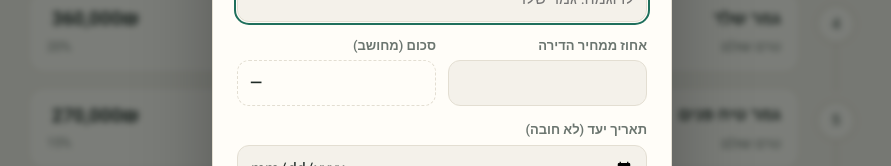
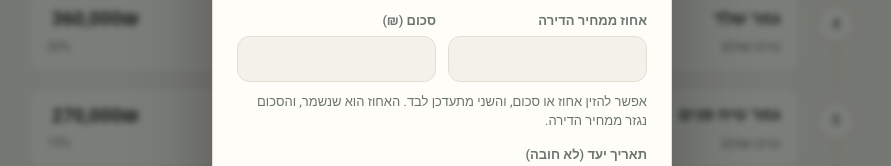
Before and after one commit to Amal-Ramot/tashlumim, a plain HTML site: page index.html in a window 1280 px wide. Both pictures are taken after a click on the button "+ הוספת שלב". Shown: the part 813-979 px from the top of the page, without its empty margins (198-1089 px from the left). Drawn offline with Linux system fonts and the light colour scheme; a web font is replaced by a local one.

Commit message:
Allow entering a stage as an amount as well as a percent
The amount and percent fields are linked; the exact percent is stored
so a typed amount is preserved to the shekel. The price in the summary
is now clickable for editing.

Co-Authored-By: Claude Fable 5.2 <noreply@anthropic.com>
Claude-Session: https://claude.ai/code/session_01HfNHHb695XF7MfhB7gwcDM

```diff
--- a/index.html
+++ b/index.html
@@ -77,6 +77,8 @@
   .ring-label b { font-family: "Frank Ruhl Libre", serif; font-size: 44px; line-height: 1; font-weight: 700; }
   .ring-label span { font-size: 13px; color: var(--muted); margin-top: 4px; }
   .stats { display: grid; grid-template-columns: repeat(3, 1fr); gap: 8px 20px; }
+  .stat-btn { border: 0; background: none; padding: 0; text-align: inherit; border-radius: 8px; }
+  .stat-btn:hover small { color: var(--accent); }
   .stat small { display: block; font-size: 13px; color: var(--muted); }
   .stat strong { font-size: clamp(18px, 3.4vw, 24px); font-weight: 700; }
   .stat.paid strong { color: var(--accent); }
@@ -174,7 +176,6 @@
   textarea { resize: vertical; min-height: 64px; }
   input:focus, textarea:focus, button:focus-visible { outline: 2px solid var(--accent); outline-offset: 1px; }
   .row { display: grid; grid-template-columns: 1fr 1fr; gap: 12px; }
-  .calc { display: flex; align-items: center; min-height: 44px; padding: 10px 12px; border-radius: 12px; border: 1px dashed var(--line); font-size: 16px; font-weight: 600; color: var(--ink); }
   .check { display: flex; align-items: center; gap: 10px; font-size: 15px; color: var(--ink); padding: 10px 12px; border-radius: 12px; background: var(--bg); border: 1px solid var(--line); }
   .check input { width: 20px; height: 20px; accent-color: var(--accent); }
   .actions { display: flex; gap: 8px; align-items: center; margin-top: 6px; }
@@ -218,7 +219,7 @@
         <div class="ring-label"><b class="num" id="pct"></b><span>שולם</span></div>
       </div>
       <div class="stats">
-        <div class="stat"><small>מחיר הדירה</small><strong class="num" id="sTotal"></strong></div>
+        <button type="button" class="stat stat-btn" id="priceBtn" title="עריכת מחיר הדירה"><small>מחיר הדירה ✎</small><strong class="num" id="sTotal"></strong></button>
         <div class="stat paid"><small>שולם עד כה</small><strong class="num" id="sPaid"></strong></div>
         <div class="stat"><small>נותר לתשלום</small><strong class="num" id="sLeft"></strong></div>
         <div class="nextbox" id="next"></div>
@@ -252,10 +253,11 @@
       <label>אחוז ממחיר הדירה
         <input type="number" id="fPct" min="0" max="100" step="any" enterkeyhint="next" inputmode="decimal" required>
       </label>
-      <label>סכום (מחושב)
-        <output class="calc num" id="fAmount"></output>
+      <label>סכום (₪)
+        <input type="number" id="fAmount" min="0" step="any" inputmode="numeric" enterkeyhint="next">
       </label>
     </div>
+    <p class="hint" id="fHint"></p>
     <label>תאריך יעד (לא חובה)
       <input type="date" id="fDue">
     </label>
@@ -331,7 +333,6 @@
     if (!raw || typeof raw !== 'object' || !Array.isArray(raw.stages)) throw new Error('bad file');
     let total = Math.max(0, Number(raw.total) || 0);
     if (!total && raw.stages.some(s => s && s.pct == null)) total = raw.stages.reduce((a, s) => a + Math.max(0, Number(s && s.amount) || 0), 0);
-    const r2 = n => Math.round(n * 100) / 100;
     return {
       sample: !!raw.sample,
       title: String(raw.title || 'הדירה שלנו').slice(0, 60),
@@ -340,7 +341,7 @@
         id: uid(),
         name: String(s.name || 'שלב').slice(0, 80),
         // older saves stored an amount; convert it once to a fixed percent
-        pct: Math.min(100, Math.max(0, s.pct != null ? r2(Number(s.pct) || 0) : total ? r2((Number(s.amount) || 0) / total * 100) : 0)),
+        pct: Math.min(100, Math.max(0, s.pct != null ? Number(s.pct) || 0 : total ? (Number(s.amount) || 0) / total * 100 : 0)),
         due: /^\d{4}-\d{2}-\d{2}$/.test(s.due) ? s.due : '',
         paid: !!s.paid,
         paidDate: /^\d{4}-\d{2}-\d{2}$/.test(s.paidDate) ? s.paidDate : '',
@@ -470,15 +471,21 @@
   // ---------- stage dialog ----------
   let editing = null; // stage id or null for new
   const stageDlg = $('stageDlg');
-  const showCalc = () => { $('fAmount').textContent = $('fPct').value === '' ? '—' : money.format(Math.round(state.total * $('fPct').value / 100)); };
+  const r2 = n => Math.round(n * 100) / 100;
+  let curPct = 0; // exact percent behind the two linked fields, so a typed amount is kept to the shekel
 
   function openStage(id) {
     editing = id;
     const s = state.stages.find(x => x.id === id) || { name: '', pct: '', due: '', paid: false, paidDate: '', note: '' };
     $('stageDlgTitle').textContent = id ? 'עריכת שלב' : 'שלב חדש';
     $('fName').value = s.name;
-    $('fPct').value = s.pct;
-    showCalc();
+    curPct = Number(s.pct) || 0;
+    $('fPct').value = s.pct === '' ? '' : r2(s.pct);
+    $('fAmount').value = s.pct === '' || !state.total ? '' : amt(s);
+    $('fAmount').disabled = !state.total;
+    $('fHint').textContent = state.total
+      ? 'אפשר להזין אחוז או סכום, והשני מתעדכן לבד. האחוז הוא שנשמר, והסכום נגזר ממחיר הדירה.'
+      : 'כדי להזין סכומים צריך קודם להגדיר את מחיר הדירה בהגדרות.';
     $('fDue').value = s.due;
     $('fPaid').checked = s.paid;
     $('fPaidDate').value = s.paidDate;
@@ -487,7 +494,14 @@
     $('delBtn').hidden = $('upBtn').hidden = $('downBtn').hidden = !id;
     stageDlg.showModal();
   }
-  $('fPct').oninput = showCalc;
+  $('fPct').oninput = () => {
+    curPct = Math.min(100, Math.max(0, Number($('fPct').value) || 0));
+    if (state.total) $('fAmount').value = $('fPct').value === '' ? '' : Math.round(state.total * curPct / 100);
+  };
+  $('fAmount').oninput = () => {
+    curPct = Math.min(100, Math.max(0, (Number($('fAmount').value) || 0) / state.total * 100));
+    $('fPct').value = $('fAmount').value === '' ? '' : r2(curPct);
+  };
   $('fPaid').onchange = () => {
     $('paidDateWrap').hidden = !$('fPaid').checked;
     if ($('fPaid').checked && !$('fPaidDate').value) $('fPaidDate').value = todayISO();
@@ -495,7 +509,7 @@
   $('stageForm').onsubmit = () => {
     const data = {
       name: $('fName').value.trim() || 'שלב',
-      pct: Math.min(100, Math.max(0, Math.round((Number($('fPct').value) || 0) * 100) / 100)),
+      pct: curPct,
       due: $('fDue').value,
       paid: $('fPaid').checked,
       paidDate: $('fPaid').checked ? $('fPaidDate').value : '',
@@ -530,7 +544,7 @@
     $('sTotalIn').value = state.total || '';
     setDlg.showModal();
   }
-  $('settingsBtn').onclick = openSettings;
+  $('settingsBtn').onclick = $('priceBtn').onclick = openSettings;
   $('setForm').onsubmit = () => {
     state.title = $('sName').value.trim() || 'הדירה שלנו';
     state.total = Math.max(0, Math.round(Number($('sTotalIn').value) || 0));
```
